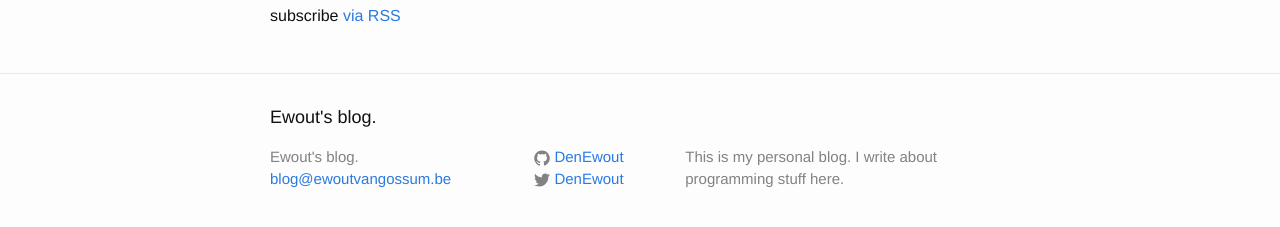
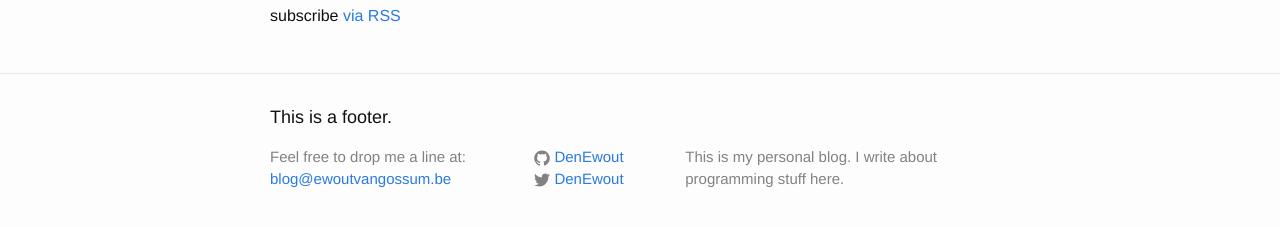
Before and after one commit to DenEwout/denewout.github.io, a Jekyll site: the page built from index.html, in a window 1280 px wide. Shown: the part 444-671 px from the top of the page. Built offline with Jekyll 4.4.1, drawn with Linux system fonts in a browser that asks for light colours.

Commit message:
Makes the footer less repetitive and more whimsical.

```diff
--- a/_includes/footer.html
+++ b/_includes/footer.html
@@ -2,12 +2,12 @@
 
   <div class="wrapper">
 
-    <h2 class="footer-heading">{{ site.title }}</h2>
+    <h2 class="footer-heading">This is a footer.</h2>
 
     <div class="footer-col-wrapper">
       <div class="footer-col footer-col-1">
         <ul class="contact-list">
-          <li>{{ site.title }}</li>
+          <li>Feel free to drop me a line at:</li>
           <li><a href="mailto:{{ site.email }}">{{ site.email }}</a></li>
         </ul>
       </div>
```
